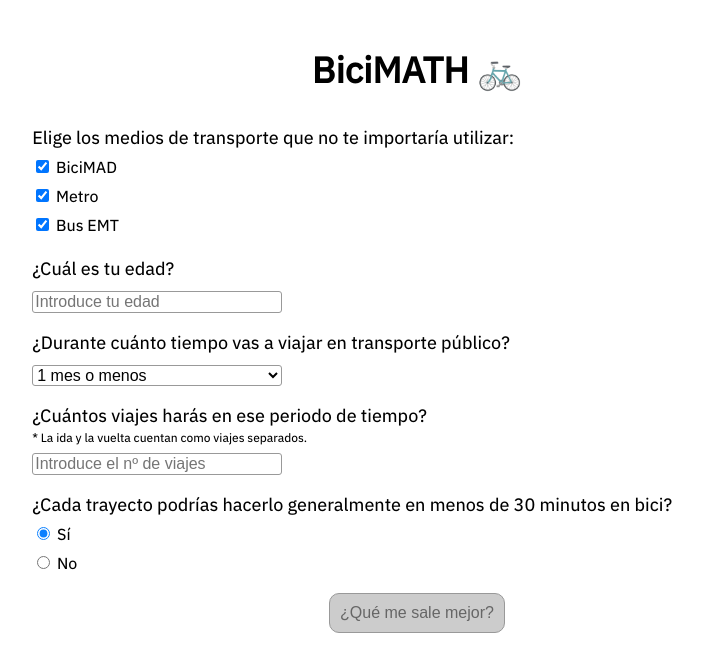
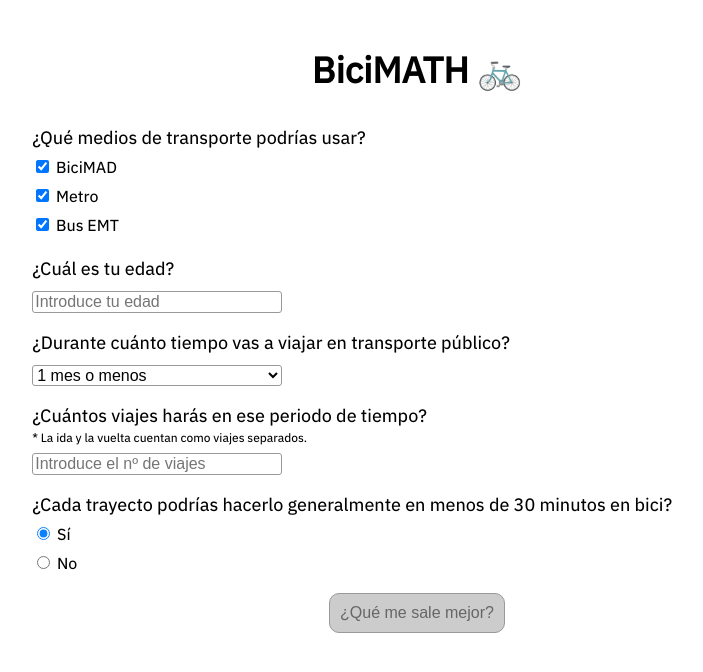
Before and after one commit to clara-jr/bicimath, a Vue app: page / in a window 1280 px wide. Shown: the top 672 px of the page, without its empty margins (223-926 px from the left). Built offline with nearby package versions, Linux system fonts and the light colour scheme.

Commit message:
chore: change label

```diff
--- a/src/App.vue
+++ b/src/App.vue
@@ -108,9 +108,7 @@
   <main>
     <div class="form">
       <div class="input-group">
-        <label for="transportType">{{
-          'Elige los medios de transporte que no te importaría utilizar:'
-        }}</label>
+        <label for="transportType">{{ '¿Qué medios de transporte podrías usar?' }}</label>
         <p class="radio">
           <input
             type="checkbox"
```
